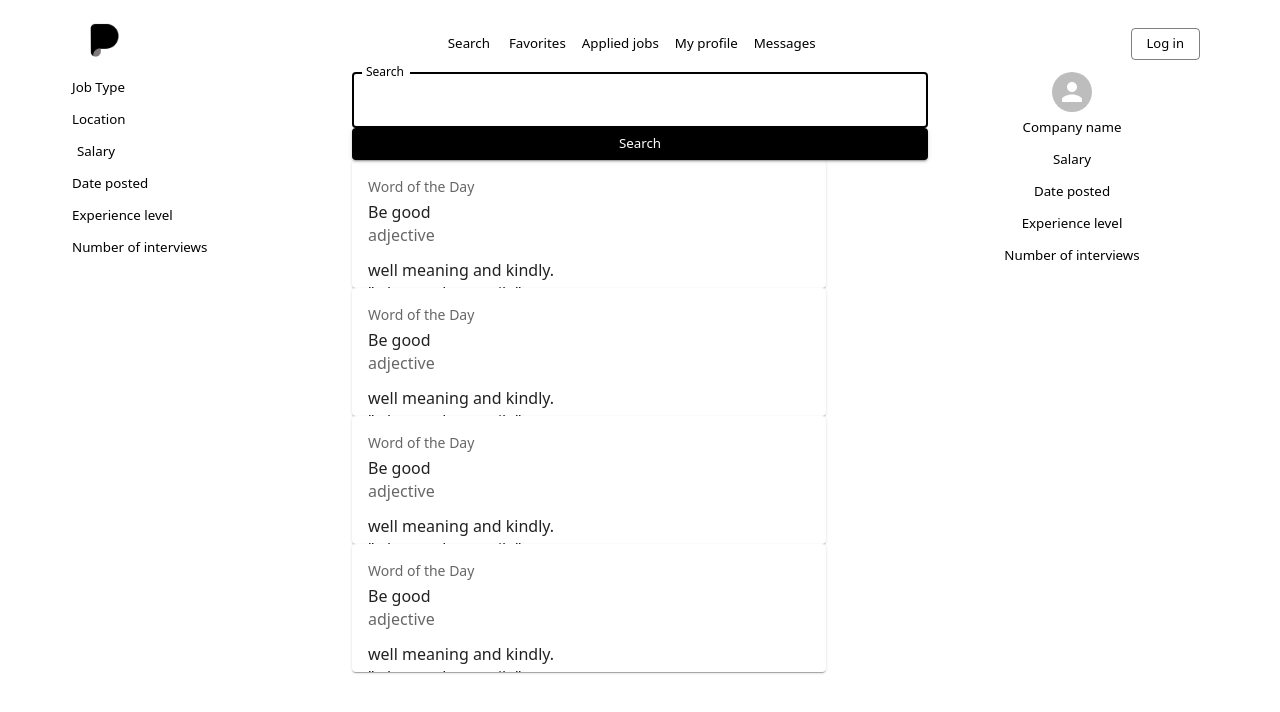
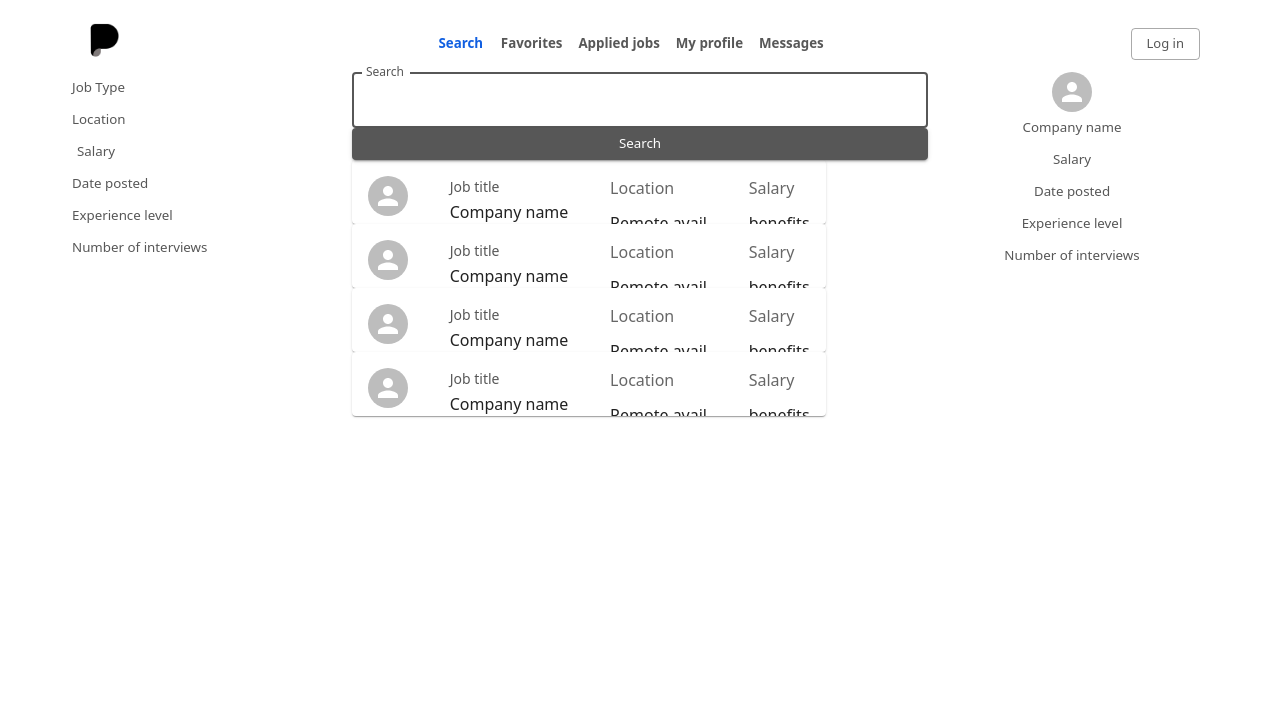
Before and after one commit to yoonhoqpt/prospect-networks, a React (Create React App) app: page /dashboard in a window 1280 px wide. Shown: the top 712 px of the page. Built offline with nearby package versions, Linux system fonts and the light colour scheme.

Commit message:
developed a little bit more on the skeleton part of dashboard page

```diff
--- a/src/dashboard/components/jobPost.js
+++ b/src/dashboard/components/jobPost.js
@@ -1,4 +1,4 @@
-import {Box, Button, Typography, Grid, TextField, Card, CardContent} from '@mui/material';
+import {Box, Button, Typography, Grid, TextField, Card, CardContent, Avatar} from '@mui/material';
 import lightTheme from '../../lightTheme';
 import { ThemeProvider } from '@emotion/react';
 
@@ -7,7 +7,8 @@ export default function jobPost(){
         display: 'block',
         width: '37vw',
         transitionDuration: '0.3s',
-        height: '10vw'
+        height: '5vw',
+        elevation: '0'
     }
     return (
         <ThemeProvider theme={lightTheme}>
@@ -29,80 +30,140 @@ export default function jobPost(){
                 <Grid item>
                     <Card style={cardStyle}>
                         <CardContent>
-                            <Typography sx={{ fontSize: 14 }} color="text.secondary" gutterBottom>
-                            Word of the Day
+                            <Grid container justifyContent='space-between' direction='row'>
+                                <Grid item>
+                                    <Avatar></Avatar>
+                                </Grid>
+                                <Grid item>
+                                    <Typography sx={{ fontSize: 14 }} color="secondary" gutterBottom>
+                                    Job title
                                     </Typography>
                                     <Typography variant="h5" component="div">
-                            Be good
+                                    Company name
                                     </Typography>
+                                </Grid>
+                                <Grid item>
                                     <Typography sx={{ mb: 1.5 }} color="text.secondary">
-                            adjective
+                                    Location
                                     </Typography>
                                     <Typography variant="body2">
-                            well meaning and kindly.
-                            <br />
-                            {'"a benevolent smile"'}
+                                    Remote avail
                                     </Typography>
+                                </Grid>
+                                <Grid item>
+                                    <Typography sx={{ mb: 1.5 }} color="text.secondary">
+                                    Salary
+                                    </Typography>
+                                    <Typography variant="body2">
+                                    benefits
+                                    </Typography>
+                                </Grid>
+                            </Grid>
                         </CardContent>
                     </Card>
                 </Grid>
                 <Grid item>
                 <Card style={cardStyle}>
                         <CardContent>
-                            <Typography sx={{ fontSize: 14 }} color="text.secondary" gutterBottom>
-                            Word of the Day
+                            <Grid container justifyContent='space-between' direction='row'>
+                                <Grid item>
+                                    <Avatar></Avatar>
+                                </Grid>
+                                <Grid item>
+                                    <Typography sx={{ fontSize: 14 }} color="secondary" gutterBottom>
+                                    Job title
                                     </Typography>
                                     <Typography variant="h5" component="div">
-                            Be good
+                                    Company name
                                     </Typography>
+                                </Grid>
+                                <Grid item>
                                     <Typography sx={{ mb: 1.5 }} color="text.secondary">
-                            adjective
+                                    Location
                                     </Typography>
                                     <Typography variant="body2">
-                            well meaning and kindly.
-                            <br />
-                            {'"a benevolent smile"'}
+                                    Remote avail
                                     </Typography>
+                                </Grid>
+                                <Grid item>
+                                    <Typography sx={{ mb: 1.5 }} color="text.secondary">
+                                    Salary
+                                    </Typography>
+                                    <Typography variant="body2">
+                                    benefits
+                                    </Typography>
+                                </Grid>
+                            </Grid>
                         </CardContent>
                     </Card>
                 </Grid>
                 <Grid item>
                 <Card style={cardStyle}>
                         <CardContent>
-                            <Typography sx={{ fontSize: 14 }} color="text.secondary" gutterBottom>
-                            Word of the Day
+                            <Grid container justifyContent='space-between' direction='row'>
+                                <Grid item>
+                                    <Avatar></Avatar>
+                                </Grid>
+                                <Grid item>
+                                    <Typography sx={{ fontSize: 14 }} color="secondary" gutterBottom>
+                                    Job title
                                     </Typography>
                                     <Typography variant="h5" component="div">
-                            Be good
+                                    Company name
                                     </Typography>
+                                </Grid>
+                                <Grid item>
                                     <Typography sx={{ mb: 1.5 }} color="text.secondary">
-                            adjective
+                                    Location
                                     </Typography>
                                     <Typography variant="body2">
-                            well meaning and kindly.
-                            <br />
-                            {'"a benevolent smile"'}
+                                    Remote avail
                                     </Typography>
+                                </Grid>
+                                <Grid item>
+                                    <Typography sx={{ mb: 1.5 }} color="text.secondary">
+                                    Salary
+                                    </Typography>
+                                    <Typography variant="body2">
+                                    benefits
+                                    </Typography>
+                                </Grid>
+                            </Grid>
                         </CardContent>
                     </Card>
                 </Grid>
                 <Grid item>
                 <Card style={cardStyle}>
                         <CardContent>
-                            <Typography sx={{ fontSize: 14 }} color="text.secondary" gutterBottom>
-                            Word of the Day
+                            <Grid container justifyContent='space-between' direction='row'>
+                                <Grid item>
+                                    <Avatar></Avatar>
+                                </Grid>
+                                <Grid item>
+                                    <Typography sx={{ fontSize: 14 }} color="secondary" gutterBottom>
+                                    Job title
                                     </Typography>
                                     <Typography variant="h5" component="div">
-                            Be good
+                                    Company name
                                     </Typography>
+                                </Grid>
+                                <Grid item>
                                     <Typography sx={{ mb: 1.5 }} color="text.secondary">
-                            adjective
+                                    Location
                                     </Typography>
                                     <Typography variant="body2">
-                            well meaning and kindly.
-                            <br />
-                            {'"a benevolent smile"'}
+                                    Remote avail
                                     </Typography>
+                                </Grid>
+                                <Grid item>
+                                    <Typography sx={{ mb: 1.5 }} color="text.secondary">
+                                    Salary
+                                    </Typography>
+                                    <Typography variant="body2">
+                                    benefits
+                                    </Typography>
+                                </Grid>
+                            </Grid>
                         </CardContent>
                     </Card>
                 </Grid>
--- a/src/dashboard/components/navbar.js
+++ b/src/dashboard/components/navbar.js
@@ -42,28 +42,28 @@ export default function Navbar() {
                     </Grid>
                     <Grid item sx={{ display: { xs: 'none', sm: 'none', md: 'block', lg: 'block', xl: 'block'}}}>
                         <Button>
-                            <Typography color='secondary'>
-                                Search
+                            <Typography color='#105FE1'>
+                                <b>Search</b>
                             </Typography>
                         </Button>
                         <Button>
                             <Typography color='secondary'>
-                                Favorites
+                               <b> Favorites</b>
                             </Typography>
                         </Button>
                         <Button>
                             <Typography color='secondary'>
-                                Applied jobs
+                               <b> Applied jobs</b>
                             </Typography>
                         </Button>
                         <Button>
                             <Typography color='secondary'>
-                                My profile
+                               <b> My profile</b>
                             </Typography>
                         </Button>
                         <Button>
                             <Typography color='secondary'>
-                                Messages
+                               <b> Messages</b>
                             </Typography>
                         </Button>
                     </Grid>
--- a/src/dashboard/dashboard.js
+++ b/src/dashboard/dashboard.js
@@ -16,13 +16,13 @@ function dashboard() {
           <CssBaseline />
           <Navbar/>
           <Grid container>
-            <Grid item xs={0} sm={0} md={3} lg={3}>
+            <Grid item sm={0} md={3} lg={3} sx={{ display: { xs: 'none', sm: 'none', md: 'block', lg: 'block', xl: 'block'}}}>
               <Filters/>
             </Grid>
             <Grid item xs={12} sm={8} md={6} lg={6}>
               <JobPost/>
             </Grid>
-            <Grid item xs={0} sm={0} md={3} lg={3}>
+            <Grid item sm={0} md={3} lg={3} sx={{ display: { xs: 'none', sm: 'none', md: 'block', lg: 'block', xl: 'block'}}}>
               <JobDescription/>
             </Grid>
           </Grid>
--- a/src/lightTheme.jsx
+++ b/src/lightTheme.jsx
@@ -6,7 +6,7 @@ const theme = createTheme({
             main: '#ffffff',
         },
         secondary: {
-            main: '#000000',
+            main: '#575757',
             // 3633FF
         },
         background: {
```
Lines whose indentation alone changed are shown as unchanged.
